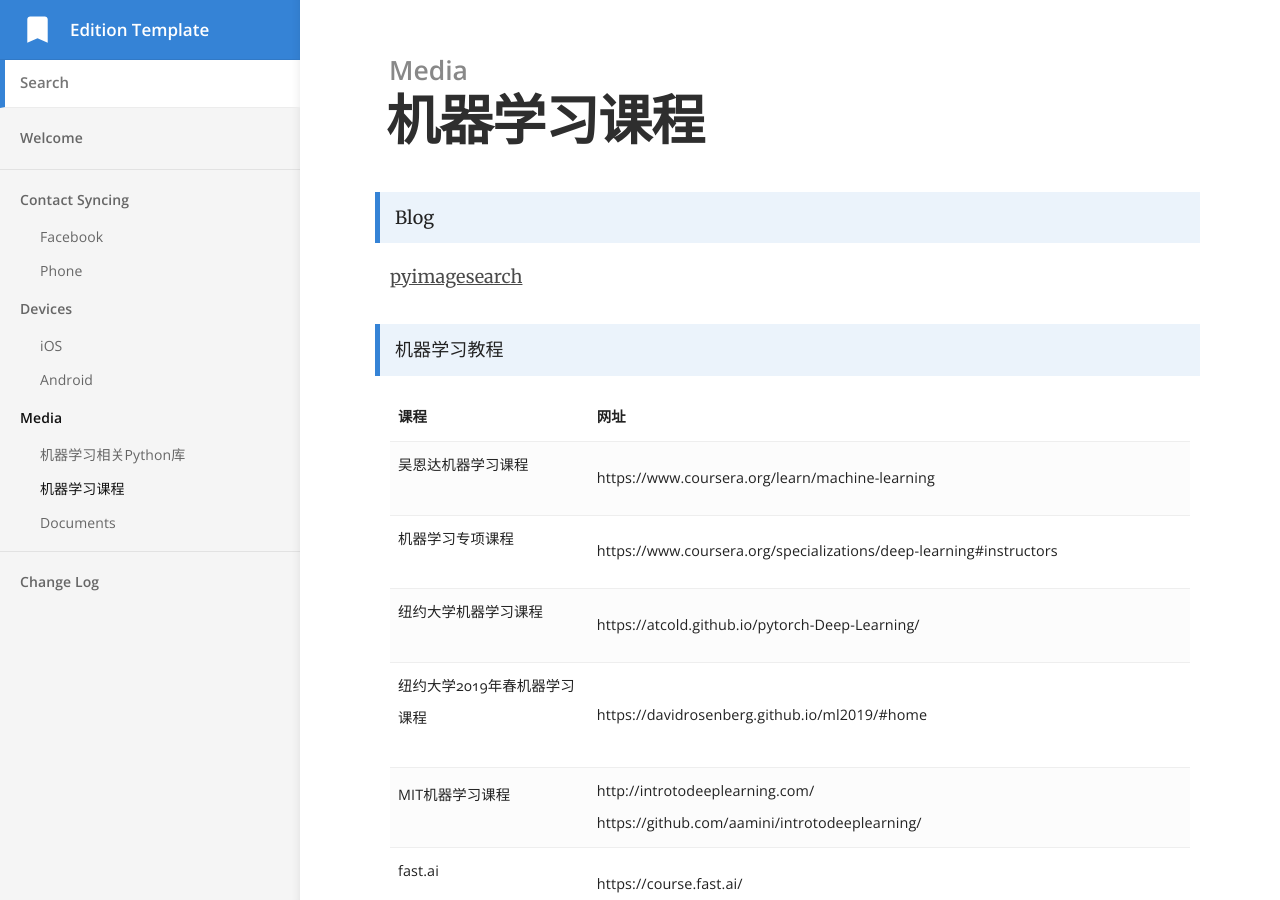
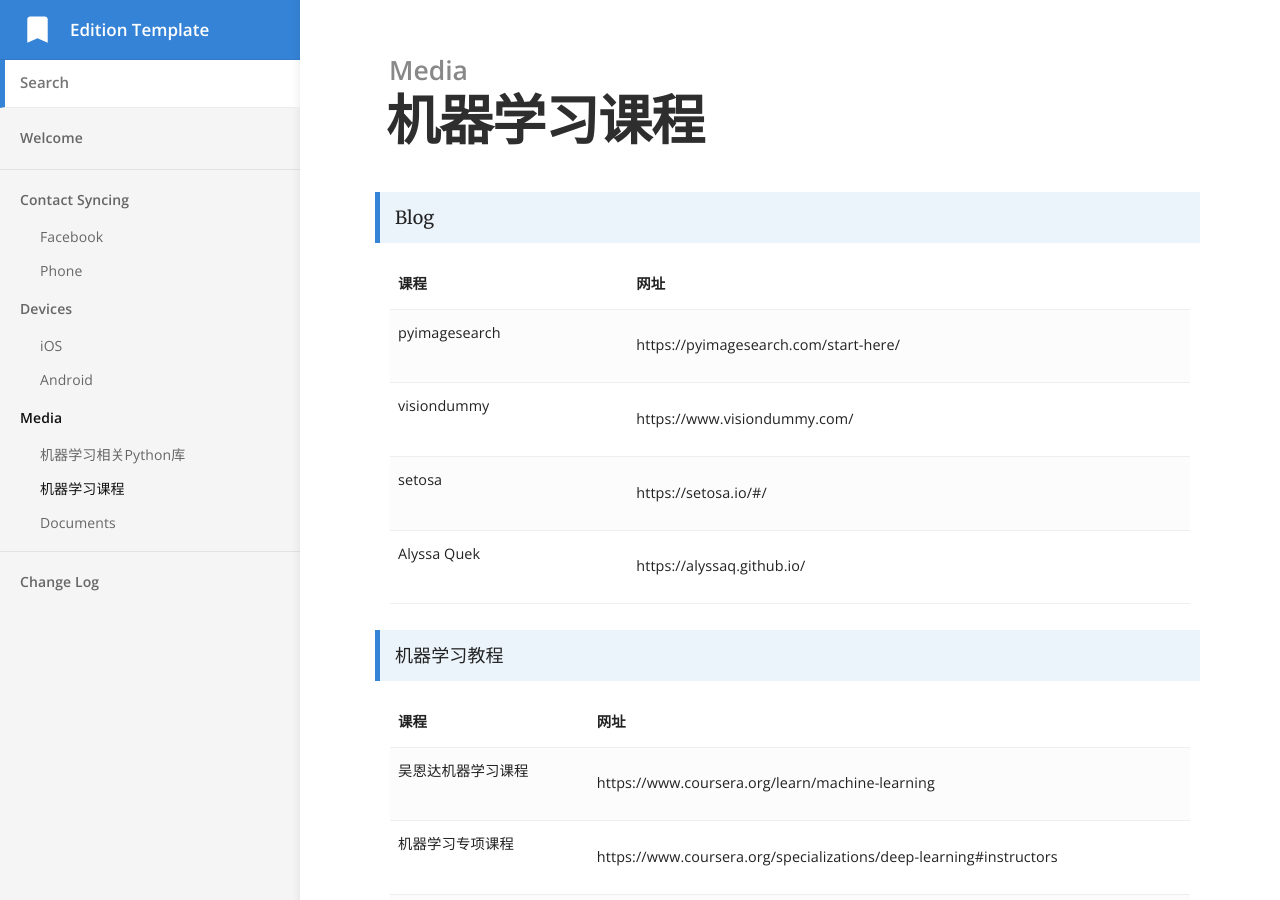
Before and after one commit to bashendixie/Machine_Learning_Notes, a Jekyll site: the page built from _docs/media/video.md, in a window 1280 px wide and 900 px high. Built offline with Jekyll 4.4.1, drawn with Linux system fonts in a browser that asks for light colours.

Commit message:
no message

```diff
--- a/_docs/media/video.md
+++ b/_docs/media/video.md
@@ -5,8 +5,62 @@
 ---
 
 > Blog
-
-[pyimagesearch](https://pyimagesearch.com/start-here/)
+<table width="1033" style="font-size: 0.8em;">
+	<tbody>
+		<tr>
+			<td>
+				<strong>
+					课程
+				</strong>
+			</td>
+			<td>
+				<strong>
+					网址
+				</strong>
+			</td>
+		</tr>
+		<tr>
+			<td>
+				<p>
+					pyimagesearch
+				</p>
+			</td>
+			<td>
+				https://pyimagesearch.com/start-here/
+			</td>
+		</tr>
+		<tr>
+			<td>
+				<p>
+					visiondummy
+				</p>
+			</td>
+			<td>
+				https://www.visiondummy.com/
+			</td>
+		</tr>
+		<tr>
+			<td>
+				<p>
+					setosa
+				</p>
+			</td>
+			<td>
+				https://setosa.io/#/
+			</td>
+		</tr>
+		<tr>
+			<td>
+				<p>
+					Alyssa Quek
+				</p>
+			</td>
+			<td>
+				https://alyssaq.github.io/
+			</td>
+		</tr>
+	</tbody>
+</table>
 
 
 > 机器学习教程
```
